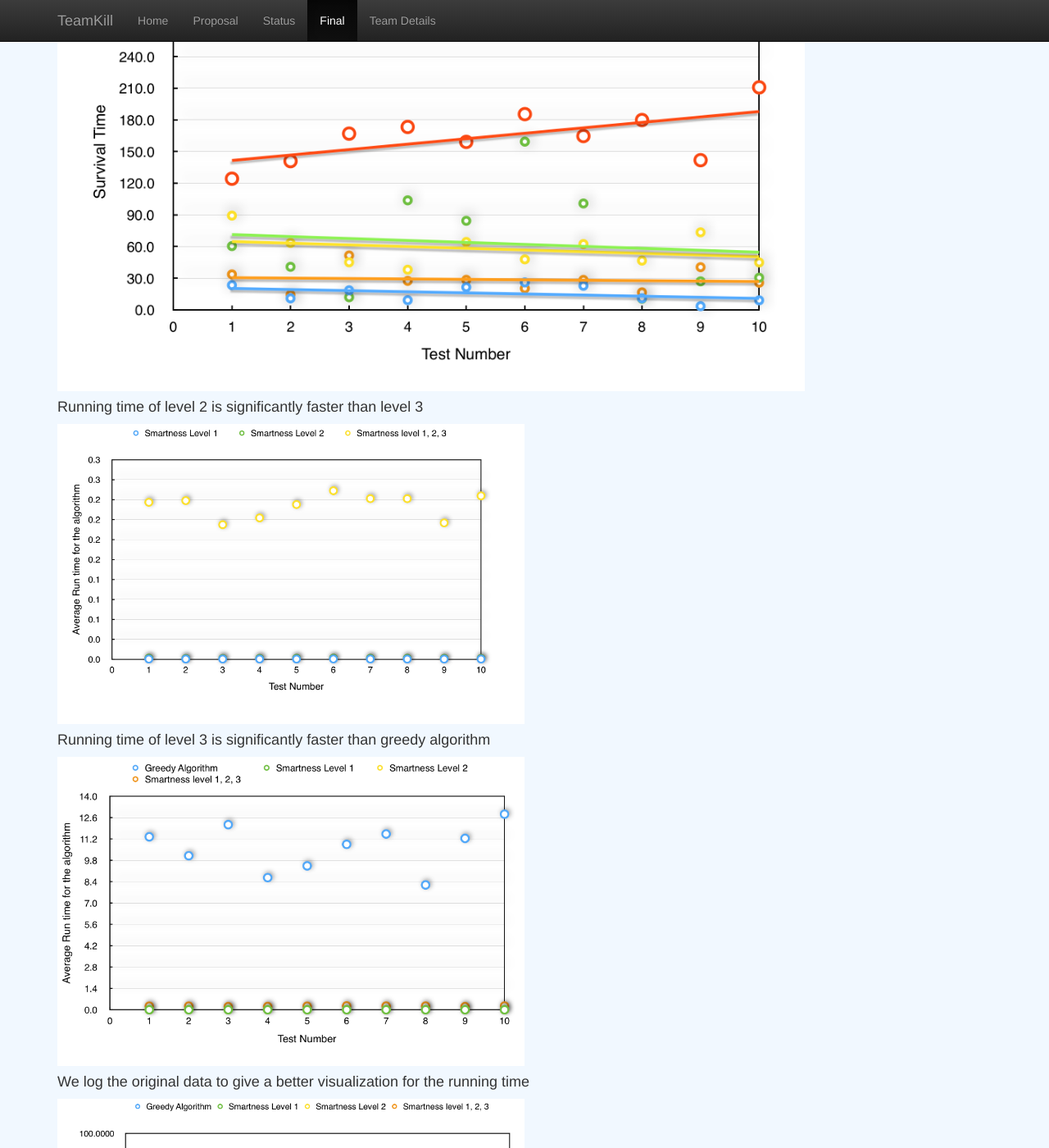
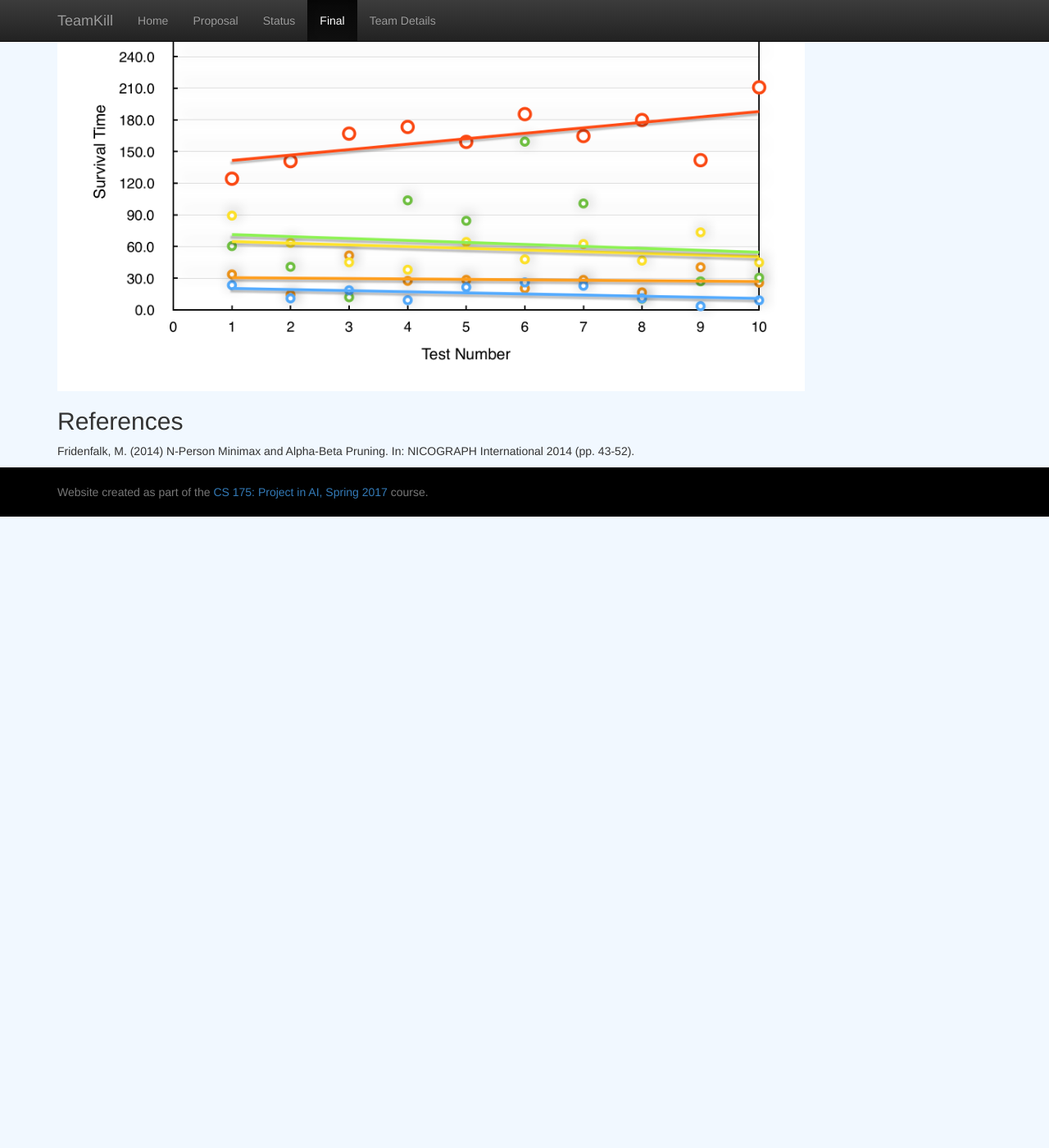
Before and after one commit to zhuohan/teamKill, a Jekyll site: the page built from docs/final.md, in a window 1280 px wide and 1400 px high, scrolled down 9424 px. Shown: the whole window at 82% size. Built offline with Jekyll 4.4.1, drawn with Linux system fonts in a browser that asks for light colours; after the commit the page ends 10054 px from its top, so only the background shows below that; some of the changed text lies outside the part shown.

Commit message:
Update final.md

```diff
--- a/docs/final.md
+++ b/docs/final.md
@@ -133,22 +133,6 @@ In order to visualize the abilities of our algorithms, we run 10 times for each
 ![Breadth First Search](123gs.png){:class="img-responsive centered" height="80%" width="80%"}
 ![Breadth First Search](all.png){:class="img-responsive centered" height="80%" width="80%"}
 
-#### Running time of level 2 is significantly faster than level 3
-
-![Breadth First Search](123.png){:class="img-responsive centered" height="50%" width="50%"}
-
-#### Running time of level 3 is significantly faster than greedy algorithm
-
-![Breadth First Search](123g.png){:class="img-responsive centered" height="50%" width="50%"}
-
-#### We log the original data to give a better visualization for the running time
-
-![Breadth First Search](log.png){:class="img-responsive centered" height="50%" width="50%"}
-
-#### In the end, we record the survial time for each of our algorithm
-
-![Breadth First Search](123gs.png){:class="img-responsive centered" height="50%" width="50%"}
-![Breadth First Search](all.png){:class="img-responsive centered" height="50%" width="50%"}
 
 ## References
 
```
